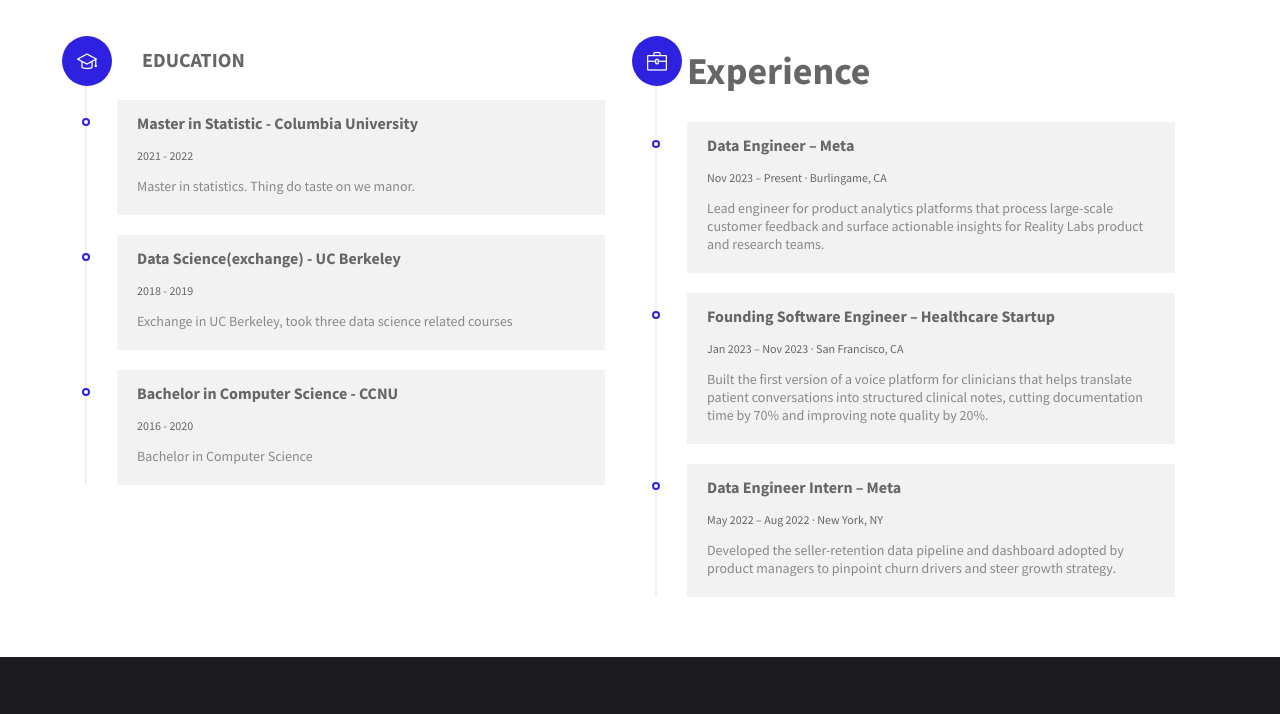
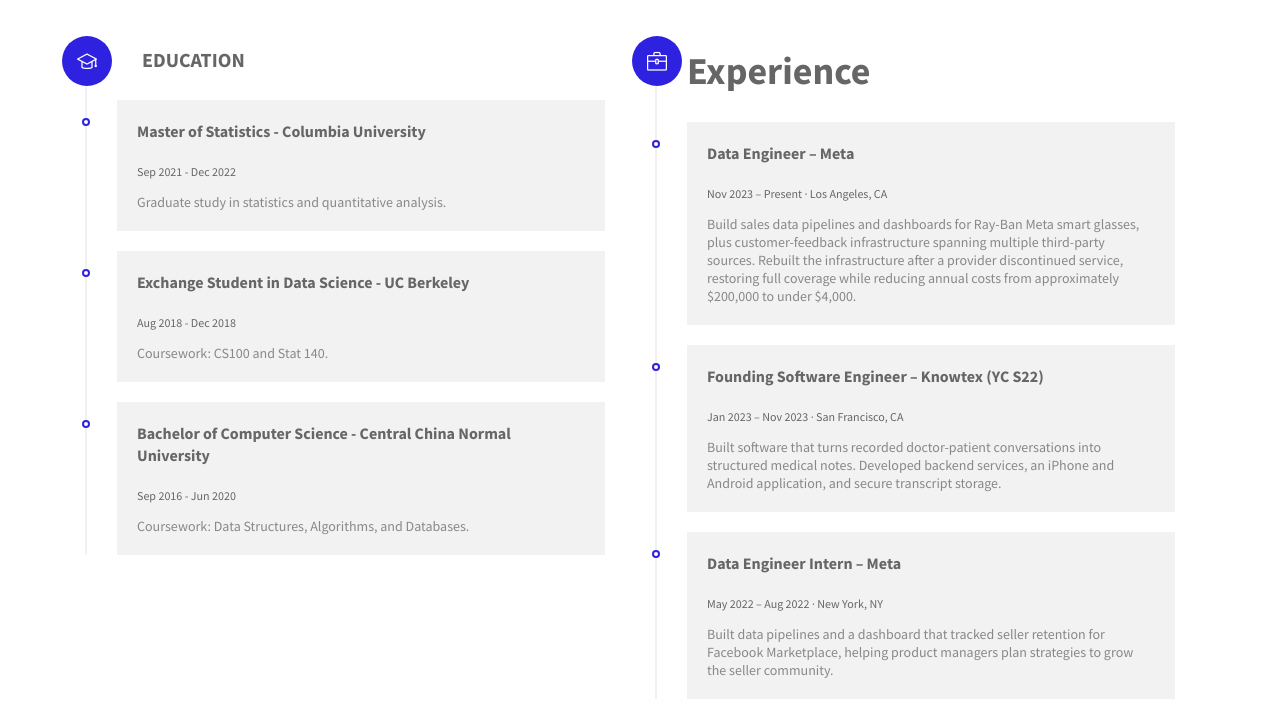
Before and after one commit to tianshufu/tianshufu.github.io, a website: page index.html in a window 1280 px wide. Shown: the part 1550-2264 px from the top of the page. Drawn offline with Linux system fonts and the light colour scheme; files whose address does not match are found by name.

Commit message:
Update portfolio resume and experience

```diff
--- a/assets/css/main.css
+++ b/assets/css/main.css
@@ -440,7 +440,7 @@
 
 .timeline li .line-title {
   font-size: 16px;
-  line-height: 6px;
+  line-height: 22px;
 }
 
 .timeline li span {
--- a/index.html
+++ b/index.html
@@ -22,7 +22,7 @@
     <!-- Animate -->
     <link rel="stylesheet" type="text/css" href="assets/css/animate.css">
     <!-- Main Style -->
-    <link rel="stylesheet" type="text/css" href="assets/css/main.css">
+    <link rel="stylesheet" type="text/css" href="assets/css/main.css?v=20260703">
     <!-- Responsive Style -->
     <link rel="stylesheet" type="text/css" href="assets/css/responsive.css">
     <link rel="shortcut icon" href="assets/img/tf_logo_1.png" type="image/x-icon" />
@@ -241,15 +241,15 @@
               <h3>Hi Everyone!</h3>
                 <p>
                 Hi — I’m Tianshu (Tony) Fu, a <strong>Data Engineer</strong> at Meta.<br>
-                I design and deploy production-scale data systems that turn millions of user signals into actionable product insights for Reality Labs teams (Meta Quest and Ray-Ban).<br><br>
-                I build large-scale data pipelines, analytics dashboards, and internal tools that help product managers and researchers understand customer feedback and steer product strategy.<br><br>
-                Previously, I was the founding engineer at a healthcare startup, where I built the first version of a voice platform that helps physicians turn patient conversations into structured clinical notes, reducing documentation burden.
+                I build data pipelines and reporting systems for Ray-Ban Meta smart glasses sales and customer feedback.<br><br>
+                I develop multi-source data infrastructure, searchable databases, and dashboards that help sales and product teams track performance, identify common concerns, and make business decisions.<br><br>
+                Previously, I was the founding engineer at Knowtex, where I built software that turns recorded doctor-patient conversations into structured medical notes and lets physicians review them on mobile devices.
                 </p>
               <div class="about-profile">
                 <ul class="admin-profile">
                   <li><span class="pro-title"> Name </span> <span class="pro-detail">Tianshu Fu</span></li>
                   <li><span class="pro-title"> Location </span> <span class="pro-detail">Los Angeles</span></li>
-                  <li><span class="pro-title"> e-mail </span> <span class="pro-detail">tf5202@columbia.edu</span></li>
+                  <li><span class="pro-title"> e-mail </span> <span class="pro-detail">tf2502@columbia.edu</span></li>
                   <li><span class="pro-title"> Phone </span> <span class="pro-detail">(646) 898 8948</span></li>
                 </ul>
               </div>
@@ -276,23 +276,23 @@
                 </li>
                 <li>
                   <div class="content-text">
-                    <h3 class="line-title">Master in Statistic - Columbia University</h3>
-                    <span>2021 - 2022</span>
-                    <p class="line-text">Master in statistics. Thing do taste on we manor.</p>
+                    <h3 class="line-title">Master of Statistics - Columbia University</h3>
+                    <span>Sep 2021 - Dec 2022</span>
+                    <p class="line-text">Graduate study in statistics and quantitative analysis.</p>
                   </div>
                 </li>
                 <li>
                   <div class="content-text">
-                    <h3 class="line-title">Data Science(exchange) - UC Berkeley</h3>
-                    <span>2018 - 2019</span>
-                    <p class="line-text">Exchange in  UC Berkeley, took three data science related courses </p>
+                    <h3 class="line-title">Exchange Student in Data Science - UC Berkeley</h3>
+                    <span>Aug 2018 - Dec 2018</span>
+                    <p class="line-text">Coursework: CS100 and Stat 140.</p>
                   </div>
                 </li>
                 <li>
                   <div class="content-text">
-                    <h3 class="line-title">Bachelor in Computer Science - CCNU</h3>
-                    <span>2016 - 2020</span>
-                    <p class="line-text">Bachelor in Computer Science </p>
+                    <h3 class="line-title">Bachelor of Computer Science - Central China Normal University</h3>
+                    <span>Sep 2016 - Jun 2020</span>
+                    <p class="line-text">Coursework: Data Structures, Algorithms, and Databases.</p>
                   </div>
                 </li>
               </ul>
@@ -312,11 +312,13 @@
       <li>
         <div class="content-text">
           <h3 class="line-title">Data Engineer – Meta</h3>
-          <span>Nov&nbsp;2023&nbsp;–&nbsp;Present · Burlingame, CA</span>
+          <span>Nov&nbsp;2023&nbsp;–&nbsp;Present · Los Angeles, CA</span>
           <p class="line-text">
-            Lead engineer for product analytics platforms that process
-            large-scale customer feedback and surface actionable insights
-            for Reality Labs product and research teams.
+            Build sales data pipelines and dashboards for Ray-Ban Meta smart
+            glasses, plus customer-feedback infrastructure spanning multiple
+            third-party sources. Rebuilt the infrastructure after a provider
+            discontinued service, restoring full coverage while reducing annual
+            costs from approximately $200,000 to under $4,000.
           </p>
         </div>
       </li>
@@ -324,13 +326,12 @@
       <!-- Founding Software Engineer -->
       <li>
         <div class="content-text">
-          <h3 class="line-title">Founding Software Engineer – Healthcare Startup</h3>
+          <h3 class="line-title">Founding Software Engineer – Knowtex (YC S22)</h3>
           <span>Jan&nbsp;2023&nbsp;–&nbsp;Nov&nbsp;2023 · San Francisco, CA</span>
           <p class="line-text">
-            Built the first version of a voice platform for clinicians that
-            helps translate patient conversations into structured clinical
-            notes, cutting documentation time by 70% and improving note
-            quality by 20%.
+            Built software that turns recorded doctor-patient conversations
+            into structured medical notes. Developed backend services, an
+            iPhone and Android application, and secure transcript storage.
           </p>
         </div>
       </li>
@@ -341,9 +342,9 @@
           <h3 class="line-title">Data Engineer Intern – Meta</h3>
           <span>May&nbsp;2022&nbsp;–&nbsp;Aug&nbsp;2022 · New York, NY</span>
           <p class="line-text">
-            Developed the seller-retention data pipeline and dashboard adopted
-            by product managers to pinpoint churn drivers and steer growth
-            strategy.
+            Built data pipelines and a dashboard that tracked seller retention
+            for Facebook Marketplace, helping product managers plan strategies
+            to grow the seller community.
           </p>
         </div>
       </li>
```
Also changed, not shown: README.md, 1 other file.
